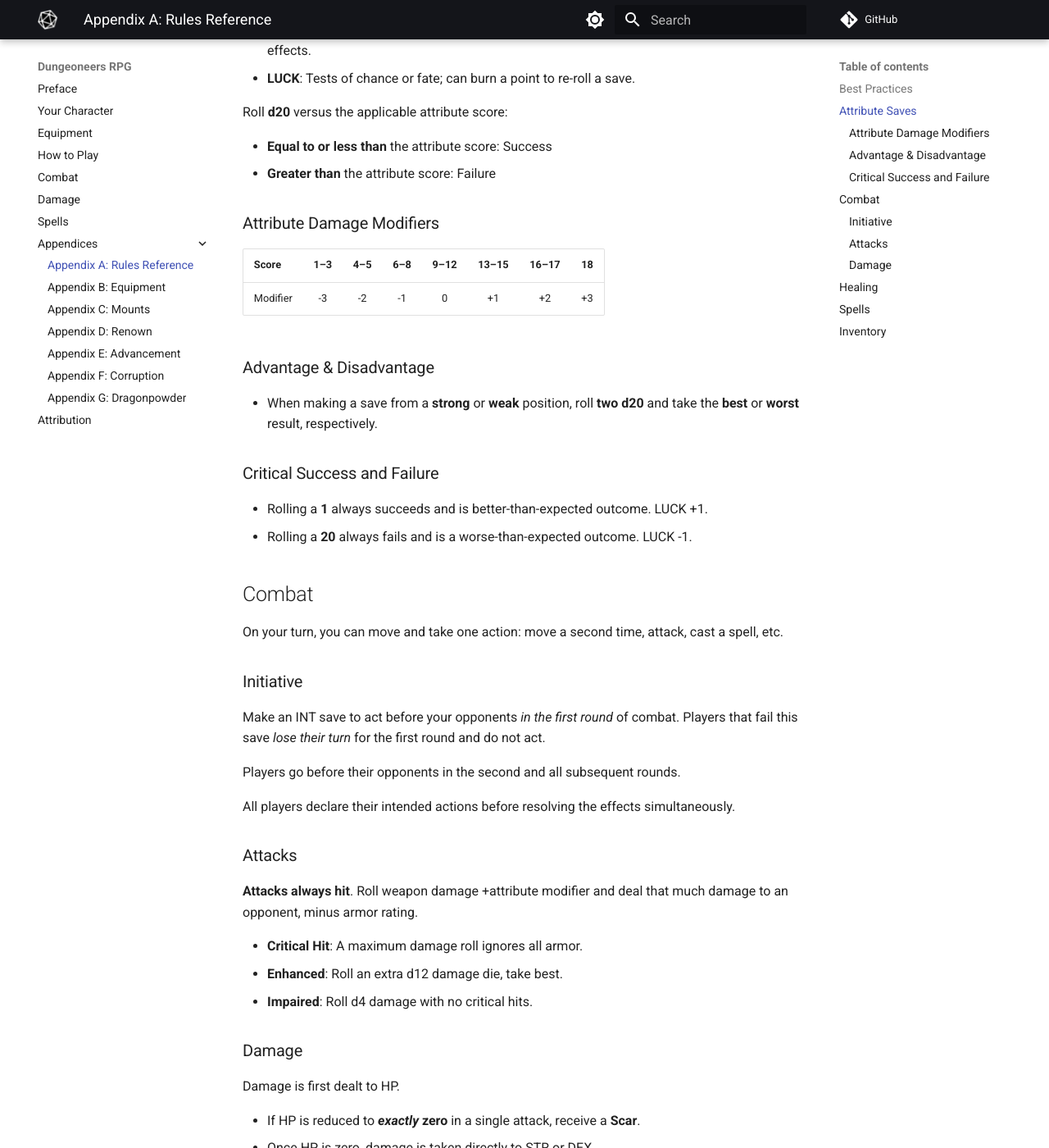
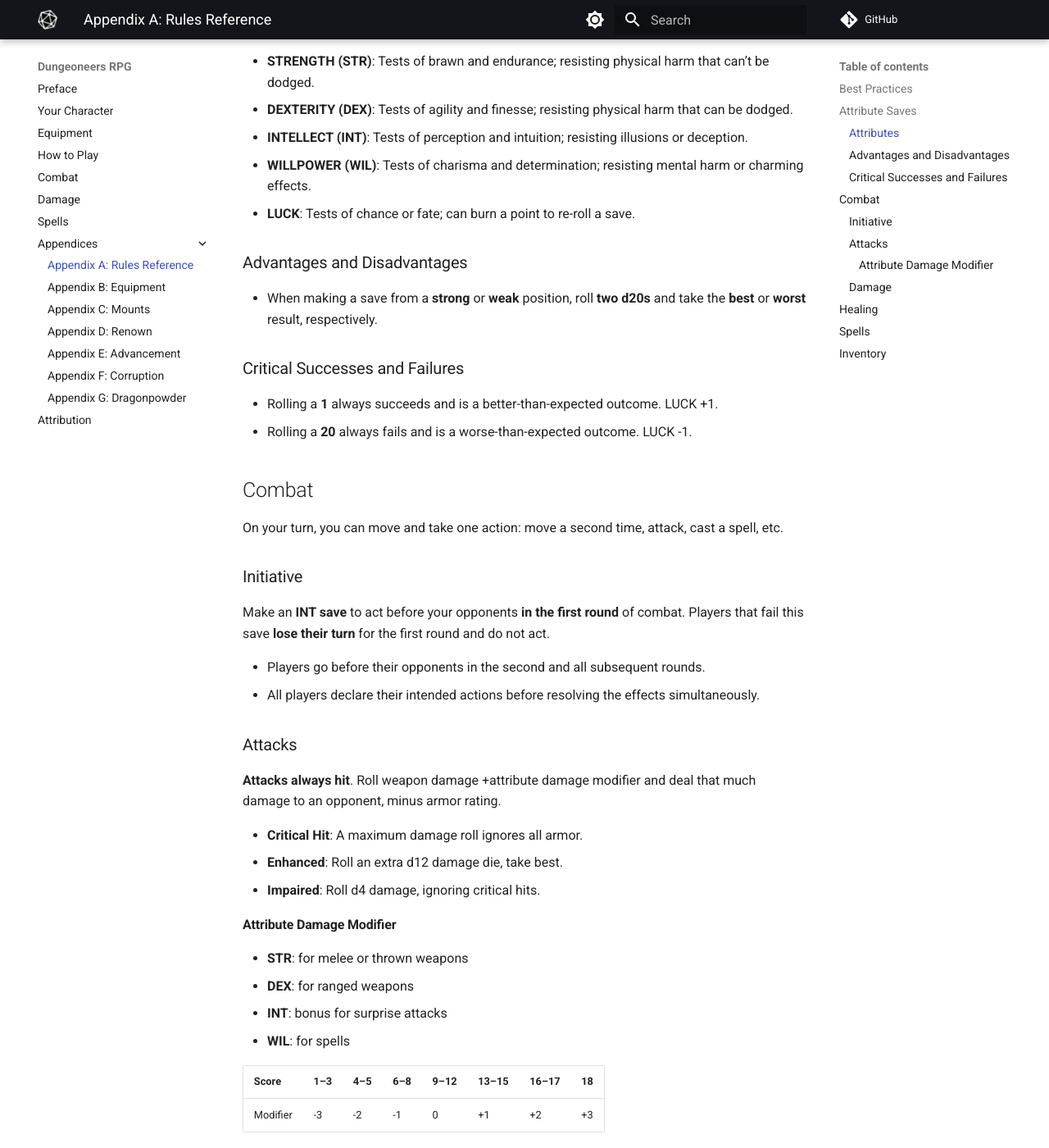
Before and after one commit to joemoose/dungeoneers.d20, an MkDocs documentation site: the page built from docs/appendix-a-reference.md, in a window 1280 px wide and 1400 px high, scrolled down 790 px. Shown: the whole window at 82% size. Built offline with MkDocs 1.6.1 and Material for MkDocs 9.7.7, drawn with Linux system fonts in a browser that asks for light colours; comment, search, counter and statistics services are not loaded; some of the changed text lies outside the part shown.

Commit message:
Update appendix-a-reference.md

```diff
--- a/docs/appendix-a-reference.md
+++ b/docs/appendix-a-reference.md
@@ -10,11 +10,19 @@
 - **Foes are deadly**. Combat is not a sport. Fight dirty. Sometimes you need to run away.
 - **Play to win, but savor a loss**. Leave your mark on the world. Create a memorable story.
 
-	!!! quote
+!!! quote
 
-		Play your character like you’re driving a stolen car.<br/>–John Harper, *[Blades in the Dark](https://bladesinthedark.com/basics)*
+	Play your character like you’re driving a stolen car.<br/>–John Harper, *[Blades in the Dark](https://bladesinthedark.com/basics)*
+
 
 ## Attribute Saves
+
+Roll **d20** versus applicable attribute score:
+
+- **Equal to or less than** attribute score: *Success*
+- **Greater than** attribute score: *Failure*
+
+### Attributes
 
 - **STRENGTH (STR)**: Tests of brawn and endurance; resisting physical harm that can’t be dodged.
 - **DEXTERITY (DEX)**: Tests of agility and finesse; resisting physical harm that can be dodged.
@@ -22,24 +30,13 @@
 - **WILLPOWER (WIL)**: Tests of charisma and determination; resisting mental harm or charming effects.
 - **LUCK**: Tests of chance or fate; can burn a point to re-roll a save.
 
-Roll **d20** versus the applicable attribute score:
+### Advantages and Disadvantages
 
-- **Equal to or less than** the attribute score: Success
-- **Greater than** the attribute score: Failure
+- When making a save from a **strong** or **weak** position, roll **two d20s** and take the **best** or **worst** result, respectively.
 
-### Attribute Damage Modifiers
+### Critical Successes and Failures
 
-| Score | 1–3 | 4–5 | 6–8 | 9–12 | 13–15 | 16–17 | 18 |
-| :- | :-: | :-: | :-: | :-: | :-: | :-: | :-: |
-| Modifier | -3 | -2 | -1 | 0 | +1 | +2 | +3 |
-
-### Advantage & Disadvantage
-
-- When making a save from a **strong** or **weak** position, roll **two d20** and take the **best** or **worst** result, respectively.
-
-### Critical Success and Failure
-
-- Rolling a **1** always succeeds and is better-than-expected outcome. LUCK +1.
+- Rolling a **1** always succeeds and is a better-than-expected outcome. LUCK +1.
 - Rolling a **20** always fails and is a worse-than-expected outcome. LUCK -1.
 
 ## Combat
@@ -48,26 +45,36 @@
 
 ### Initiative
 
-Make an INT save to act before your opponents *in the first round* of combat. Players that fail this save *lose their turn* for the first round and do not act.
+Make an **INT save** to act before your opponents **in the first round** of combat. Players that fail this save **lose their turn** for the first round and do not act.
 
-Players go before their opponents in the second and all subsequent rounds.
-
-All players declare their intended actions before resolving the effects simultaneously.
+- Players go before their opponents in the second and all subsequent rounds.
+- All players declare their intended actions before resolving the effects simultaneously.
 
 ### Attacks
 
-**Attacks always hit**. Roll weapon damage +attribute modifier and deal that much damage to an opponent, minus armor rating.
+**Attacks always hit**. Roll weapon damage +attribute damage modifier and deal that much damage to an opponent, minus armor rating.
 
 - **Critical Hit**: A maximum damage roll ignores all armor.
 - **Enhanced**: Roll an extra d12 damage die, take best.
-- **Impaired**: Roll d4 damage with no critical hits.
+- **Impaired**: Roll d4 damage, ignoring critical hits.
+
+#### Attribute Damage Modifier
+
+- **STR**: for melee or thrown weapons
+- **DEX**: for ranged weapons
+- **INT**: bonus for surprise attacks
+- **WIL**: for spells
+
+| Score | 1–3 | 4–5 | 6–8 | 9–12 | 13–15 | 16–17 | 18 |
+| --- | --- | --- | --- | --- | --- | --- | --- |
+| Modifier | -3 | -2 | -1 | 0 | +1 | +2 | +3 |
 
 ### Damage
 
 Damage is first dealt to HP.
 
 - If HP is reduced to ***exactly*** **zero** in a single attack, receive a **Scar**.
-- Once HP is zero, damage is taken directly to STR or DEX.
+- Once HP is zero, take damage directly to STR or DEX.
 - After taking STR or DEX damage, make the respective attribute save to avoid critical damage. On failure, take a *Wounded* constraint and become incapacitated.
 - If STR or DEX is reduced to **zero**, you **die**.
 
```
